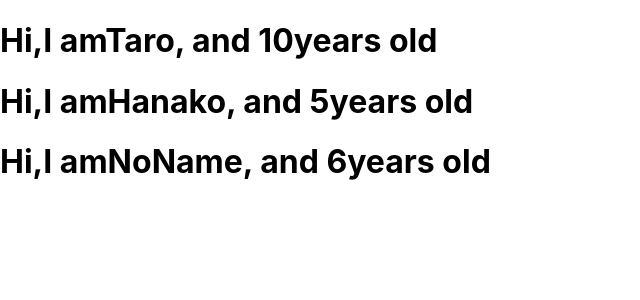
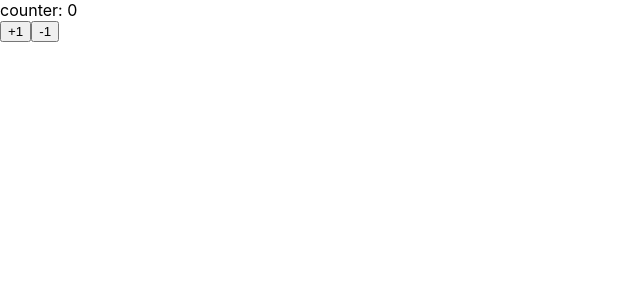
Before and after one commit to satsuki-yabu/udemy-app, a React (Create React App) app: page / in a window 1280 px wide. Shown: the top 300 px of the page, without its empty margins (0-640 px from the left). Built offline with nearby package versions, Linux system fonts and the light colour scheme.

Commit message:
stateの状態管理を学習した

```diff
--- a/src/App.js
+++ b/src/App.js
@@ -1,44 +1,54 @@
-import PropTypes from 'prop-types'
-// 親コンポーネント
-const App = () => {
+import React, {Component} from 'react';
 
-const profiles = [
-  // arrayの中にハッシュを入れます。ハッシュ→:の前がkey,:の後ろがvalue。keyに基づいたvalueを受け取ることができる。
-  {name: 'Taro', age: 10},
-  {name: 'Hanako', age: 5},
-  {name: 'NoName', age: 6}
-]
-  return (
-    <>
-      {/* map関数は一つのハッシュを受け取りますmap()→()の中にハッシュを書く。（）はアロー関数で、上記で設定したハッシュを回す */}
-      {/* 関数はJSXの記法で書く→{}で囲わないといけない */}
-      {/* Reactには仮想DOMがあり、どのDOMが変更になったのかを管理しています */}
-      {/* それぞれのDOMにkeyを与えて、必要最低限のDOMの範囲を管理しています、DOMを指し示す。keyが必要になってくる。mapで受け取るindexを利用して、keyを与えてあげる */}
-      {profiles.map((profile,index) => {
-        return (
-          <User name={profile.name} age={profile.age} key={index}/>
-        )
-      })}
-        </>
-      )
+// propsは変更不可能な値（イミュータブル）親から子へ渡すことができる
+// stateは変更可能な値（ミュータブル）コンポーネントの内部でのみ使用される
+
+// AppがCounterコンポーネントを呼びます
+const App = () => (<Counter></Counter>)
+// このCounterコンポーネントの中で、Stateを使っていきたいので、classコンポーネントにします
+// →これまではstateは、classコンポーネントの中でしか使用できなかった。しかし、React16.8で導入されたHookで、関数コンポーネントの中でも使えるようになった
+
+class Counter extends Component {
+  // stateに状態をもたせてみましょう
+  // コンポーネントの初期化には、constructorを使用します。
+    constructor(props) {
+      // 親クラスで初期化
+      super(props)
+      this.state = { count: 0 }
     }
 
-    // 子コンポーネント
-
-    const User = (props) => {
-      return (
-        <>
-        <h1>Hi,I am{props.name}, and {props.age}years old</h1>
-        </>
-      )
+    handlePlusButton = () => {
+      // 状態を変化させる（+1など）
+      this.setState({ count: this.state.count +1 })
     }
 
-    // Userコンポーネントに対するpropTypesをここで定義する
-    // isRequiredは「必ず存在しないとだめですよ」というもの
-    User.propTypes = {
-      name: PropTypes.string,
-      age: PropTypes.number.isRequired
+    handleMinusButton = () => {
+      this.setState({count: this.state.count -1})
     }
+      render() {
+        return (
+        <>
+        <div>counter: {this.state.count}</div>
+        {/* まずは属性を書きます →onClick属性*/}
+        {/* このクラスのインスタンスで、メソッドを呼び出し、そのメソッドの中でstateの値を変更する */}
+        <button onClick={this.handlePlusButton}>+1</button>
+        <button onClick={this.handleMinusButton}>-1</button>
+        </>
+        )
+     }
+  }
+
+export default App;
+
+// 【？】なぜsuperメソッドを指定しなければならないのか？？
+// →該当のclassが、何か別のclassに依存しているから。今回は、既存のComponentクラスを継承している。
+// →継承は便利な反面、初期化を行わなければならない。
+// ただし、constructor内の記述が、super(props)だけということであれば、省略できる場合もある
+
+// アロー関数で{}と()の違い
 
 
-export default App;
+// メソッドは、定数定義const~は必要ない
+
+// 【？】handlePlusButtonは関数なのに、なぜ引数()が必要ないのか？
+// →onClickによるコールバック関数には()ありなしの方法がある
```
